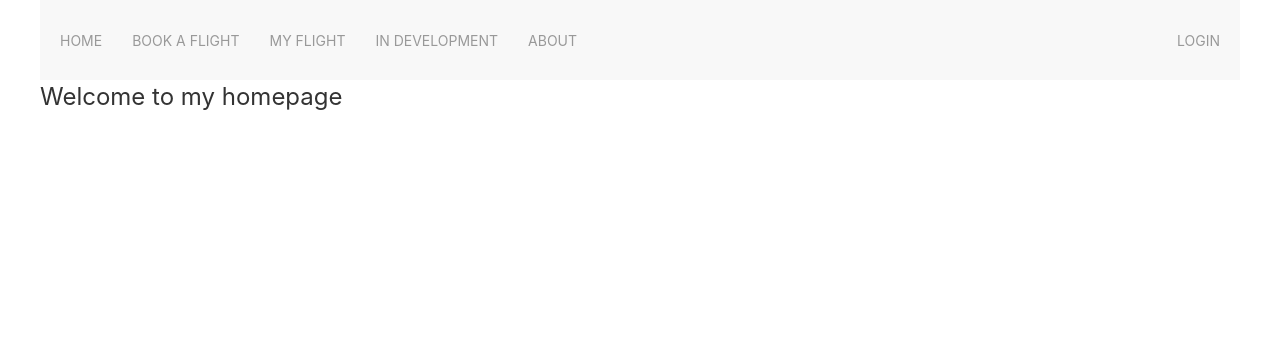
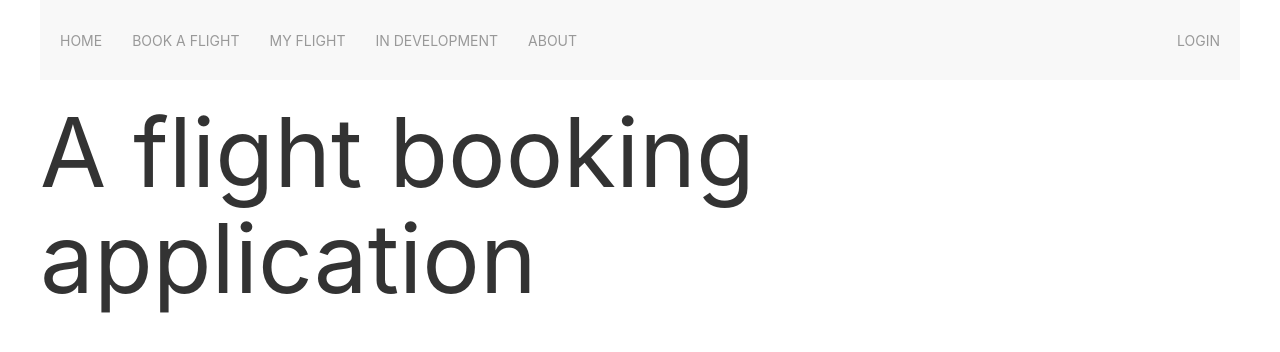
Before and after one commit to TotalMoxxie/dbsystemsapp, a SvelteKit app: page / in a window 1280 px wide. Shown: the top 352 px of the page. Built offline with nearby package versions, Linux system fonts and the light colour scheme.

Commit message:
Adjusted title header h1

```diff
--- a/src/routes/+page.svelte
+++ b/src/routes/+page.svelte
@@ -1,3 +1,3 @@
-<div>
-    <h3>Welcome to my homepage</h3>
+<div class="uk-container uk margin-top">
+    <h1 class="uk-heading-large uk-margin-top">A flight booking application</h1>
 </div>
```
